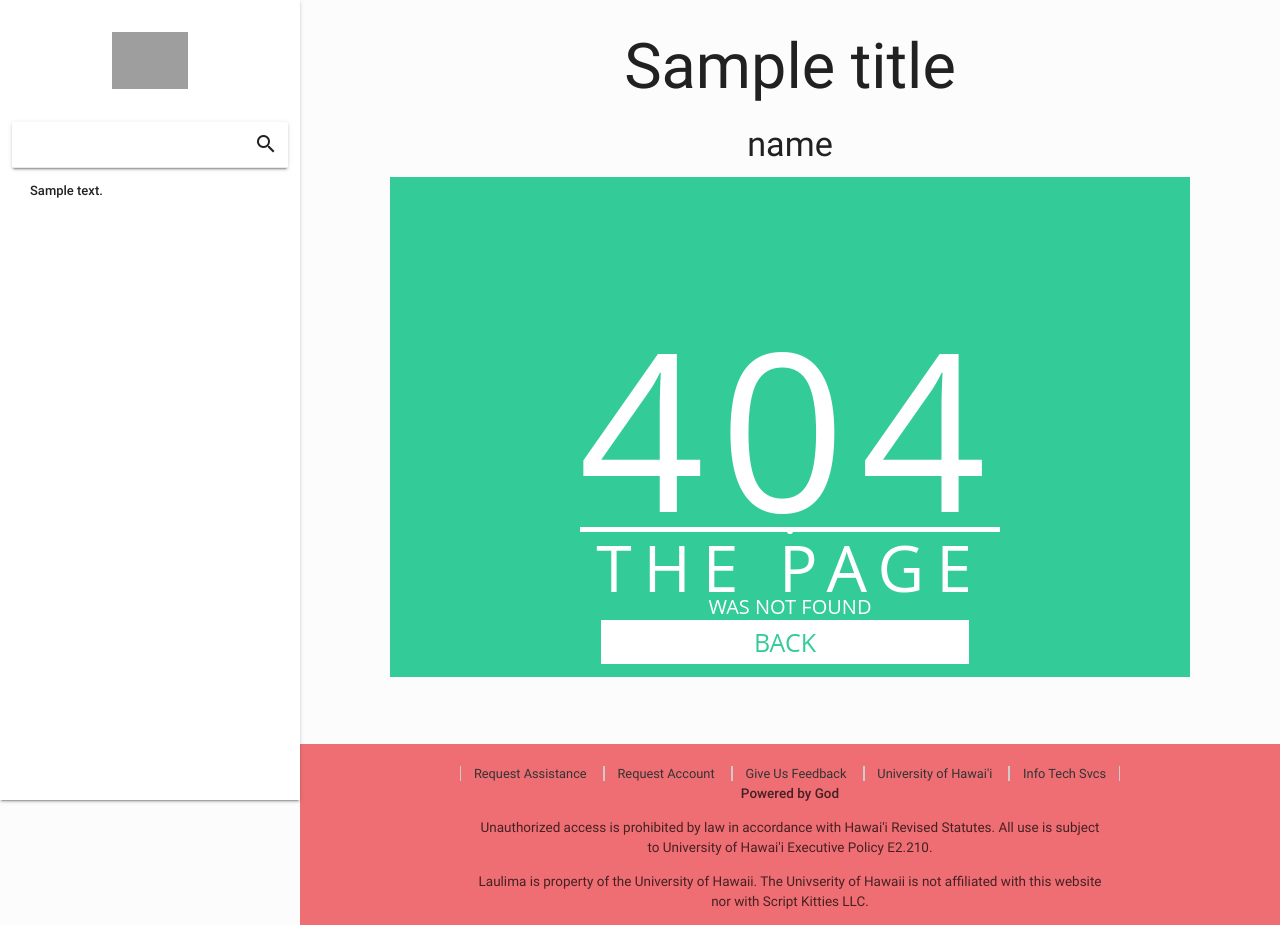
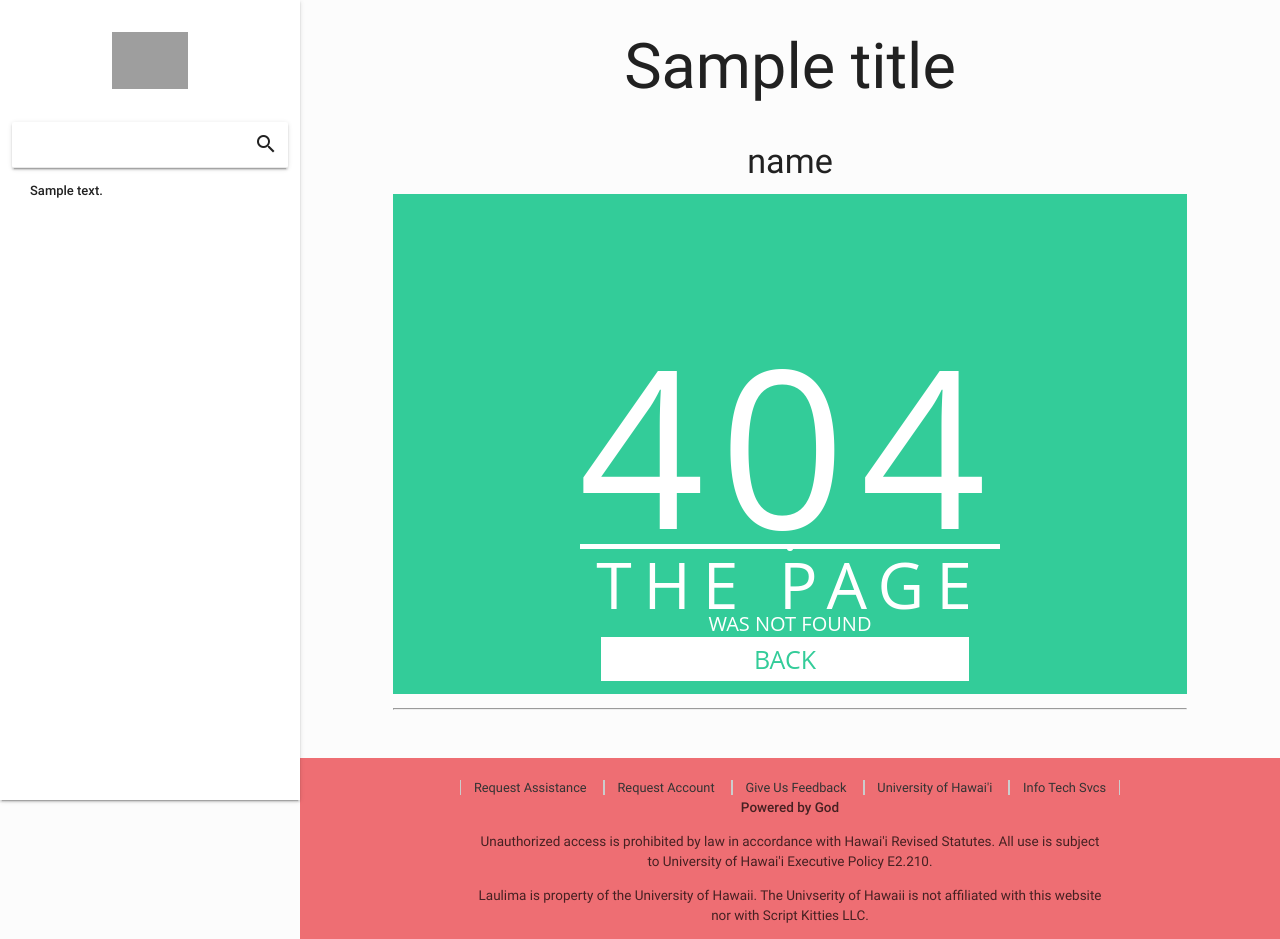
Before and after one commit to Zicero/Laulima, a Flask app: template templates/pages/index.html in a window 1280 px wide. Run offline with Flask 2, Linux system fonts and the light colour scheme; the template is opened without the code that fills it: most values are stand-ins (such as "Sample title", 1, 10 or a date in 2020); some libraries are stand-ins or nearby versions; some web fonts are replaced; grey boxes are pictures that could not be loaded.

Commit message:
Fixed Styling

```diff
--- a/templates/pages/index.html
+++ b/templates/pages/index.html
@@ -62,9 +62,10 @@
     <div class="row">
       {% for section in body.sections %}
         <div class="row">
-          <h4>{{ section.keys()[0] }}</h4>
-          <div class="row">
+          <div class="col s10 offset-s1 l10 offset-l1">
+            <h4>{{ section.keys()[0] }}</h4>
             <iframe src="{{section.values()[0]['src']}}" style="height: 500px; width: 800px" frameborder="0"></iframe>
+            <hr>
           </div>
         </div>
       {% endfor %}
```
